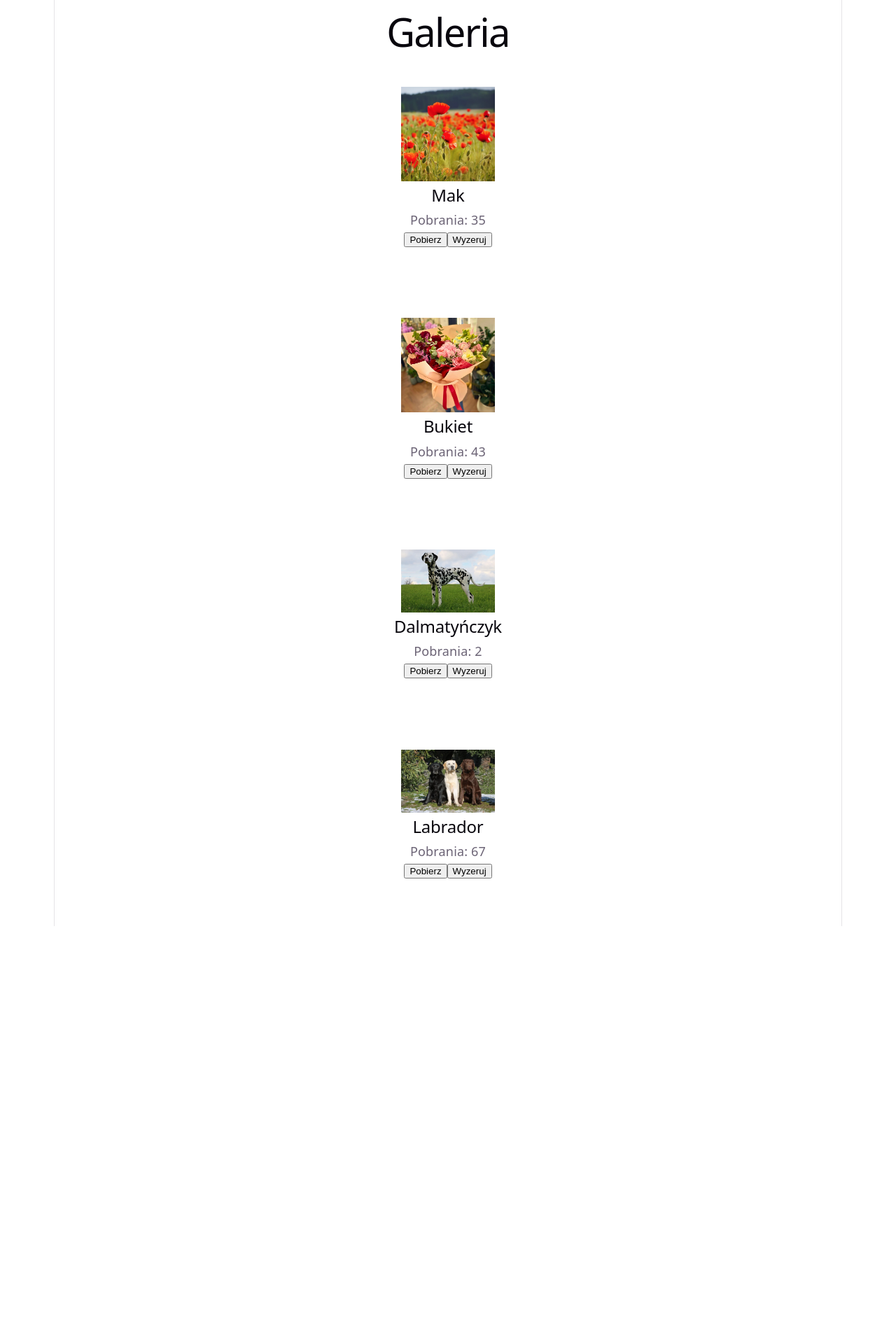
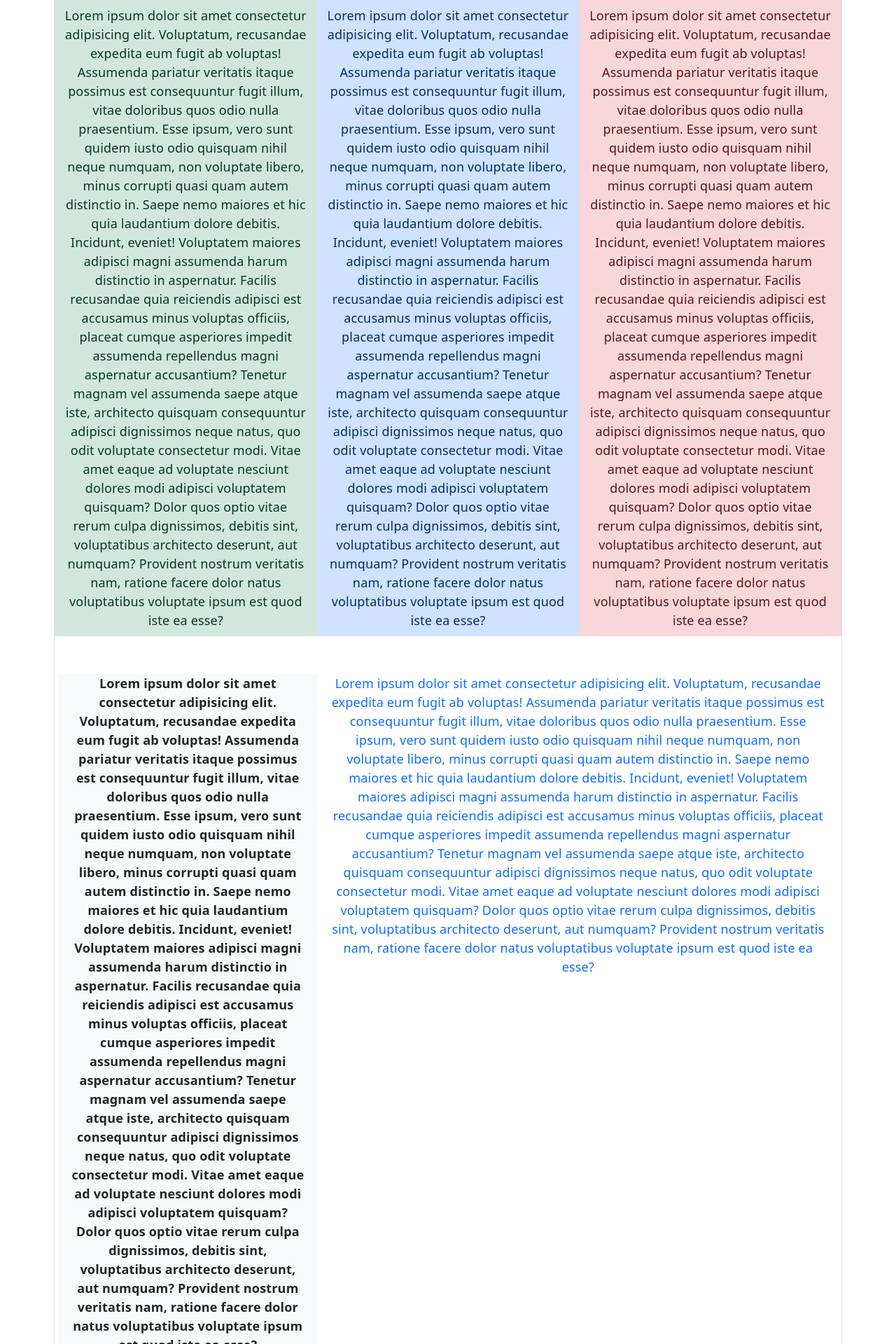
Before and after one commit to WK-11-toriiexe/WK_11_WebTech, a React (Vite) app: page / in a window 1280 px wide. Shown: the top 1920 px of the page at 70% size. Before the commit the page ends 1323 px from the top, so only its background shows below. Built offline with nearby package versions, Linux system fonts and the light colour scheme.

Commit message:
bootstrap

```diff
--- a/package.json
+++ b/package.json
@@ -10,6 +10,7 @@
     "preview": "vite preview"
   },
   "dependencies": {
+    "bootstrap": "5.3",
     "react": "^19.2.8",
     "react-dom": "^19.2.8"
   },
--- a/src/App.jsx
+++ b/src/App.jsx
@@ -1,11 +1,34 @@
 import { useState } from "react";
+import 'bootstrap/dist/css/bootstrap.min.css';
+
+const loremText = `Lorem ipsum dolor sit amet consectetur
+adipisicing elit. Voluptatum, recusandae expedita eum fugit
+ab voluptas! Assumenda pariatur veritatis itaque possimus
+est consequuntur fugit illum, vitae doloribus quos odio
+nulla praesentium.
+Esse ipsum, vero sunt quidem iusto odio quisquam nihil neque
+numquam, non voluptate libero, minus corrupti quasi quam autem
+distinctio in. Saepe nemo maiores et hic quia laudantium dolore debitis.
+Incidunt, eveniet! Voluptatem maiores adipisci magni assumenda
+harum distinctio in aspernatur. Facilis recusandae quia
+reiciendis adipisci est accusamus minus voluptas officiis,
+placeat cumque asperiores impedit assumenda repellendus magni
+aspernatur accusantium?
+Tenetur magnam vel assumenda saepe atque iste, architecto
+quisquam consequuntur adipisci dignissimos neque natus, quo
+odit voluptate consectetur modi. Vitae amet eaque ad voluptate
+nesciunt dolores modi adipisci voluptatem quisquam?
+Dolor quos optio vitae rerum culpa dignissimos, debitis sint,
+voluptatibus architecto deserunt, aut numquam? Provident
+nostrum veritatis nam, ratione facere dolor natus voluptatibus
+voluptate ipsum est quod iste ea esse?`;
 
 function App() {
   const [photos, setPhotos] = useState([
     { id: 10, alt: "Mak", downloads: 35, fileName: "mak.webp" },
     { id: 20, alt: "Bukiet", downloads: 43, fileName: "bukiet.webp" },
     { id: 30, alt: "Dalmatyńczyk", downloads: 2, fileName: "dalmatynczyk.webp" },
-    { id: 40, alt: "Labrador", downloads: 67, fileName: "labrador.webp"}
+    { id: 40, alt: "Labrador", downloads: 67, fileName: "labrador.webp" }
   ]);
 
   function download(id) {
@@ -32,21 +55,95 @@ function App() {
 
   return (
     <div>
+      <div className="container mb-5">
+        <div className="row">
+          <div className="col py-2 bg-success-subtle text-success-emphasis">
+            {loremText}
+          </div>
+          <div className="col py-2 bg-primary-subtle text-primary-emphasis">
+            {loremText}
+          </div>
+          <div className="col py-2 bg-danger-subtle text-danger-emphasis">
+            {loremText}
+          </div>
+        </div>
+      </div>
+
+      <div className="container mb-3">
+        <div className="row g-3">
+          <div className="col-4 px-3 fw-bold bg-light">
+            {loremText}
+          </div>
+          <div className="col-8 px-3 text-center text-primary">
+            {loremText}
+          </div>
+        </div>
+      </div>
+
+      <div className="container mb-5">
+        <div className="row p-4">
+          <div className="col-6 bg-primary-subtle text-primary-emphasis">
+            {loremText}
+          </div>
+          <div className="col-6 bg-danger-subtle text-danger-emphasis">
+            {loremText}
+          </div>
+        </div>
+      </div>
+
+      <div className="container mb-4 m-3">
+        <div className="row">
+          <div className="col-3 bg-success-subtle text-success-emphasis">
+            {loremText}
+          </div>
+          <div className="col-3 bg-warning-subtle text-warning-emphasis">
+            {loremText}
+          </div>
+          <div className="col-3 bg-primary-subtle text-primary-emphasis">
+            {loremText}
+          </div>
+          <div className="col-3 bg-danger-subtle text-danger-emphasis">
+            {loremText}
+          </div>
+        </div>
+      </div>
+
+      <div className="container mb-5 mt-4">
+        <div className="row">
+          <div className="col-12 col-md-6 col-lg-4 bg-success-subtle text-success-emphasis">
+            {loremText}
+          </div>
+          <div className="col-12 col-md-6 col-lg-4 bg-danger-subtle text-danger-emphasis">
+            {loremText}
+          </div>
+          <div className="col-12 col-md-6 col-lg-4 bg-primary-subtle text-primary-emphasis">
+            {loremText}
+          </div>
+        </div>
+      </div>
+
+      <div class="form-check form-switch">
+        <input type="checkbox" id="przypomnienie" className="form-check-input"/>
+        <label htmlFor="przypomnienie" className="form-check-label">
+          Przypomnienie o kursie
+        </label>
+      </div>
+
+      <br />
+      <br />
+
       <h1>Galeria</h1>
       {photos.map((photo) => (
-        <div
-        key={photo.id}
-        style={{marginBottom: "3%", marginLeft: "auto", marginRight: "auto", width: "60%", padding:"3%"}}
-        >
+        <div key={photo.id} className="mb-5 mx-auto w-75 p-4">
           <img
-          src={`${import.meta.env.BASE_URL}photos/${photo.fileName}`}
-          alt={`${photo.alt}`}
-          style={{width: "20%"}}
+            src={`${import.meta.env.BASE_URL}photos/${photo.fileName}`}
+            alt={photo.alt}
+            className="w-25"
           />
           <h2>{photo.alt}</h2>
           <p>Pobrania: {photo.downloads}</p>
-          <button onClick={() => download(photo.id)}>Pobierz</button>
-          <button onClick={() => reset(photo.id)}>Wyzeruj</button>
+          <button type="button" className="btn btn-primary me-2" onClick={() => download(photo.id)}>Pobierz</button>
+          <button type="button" className="btn btn-warning" onClick={() => reset(photo.id)}>Wyzeruj</button>
         </div>
       ))}
     </div>
```
Also changed, not shown: notatki/App.jsx.txt, 1 other file (tests, documents, lock files or other folders).
